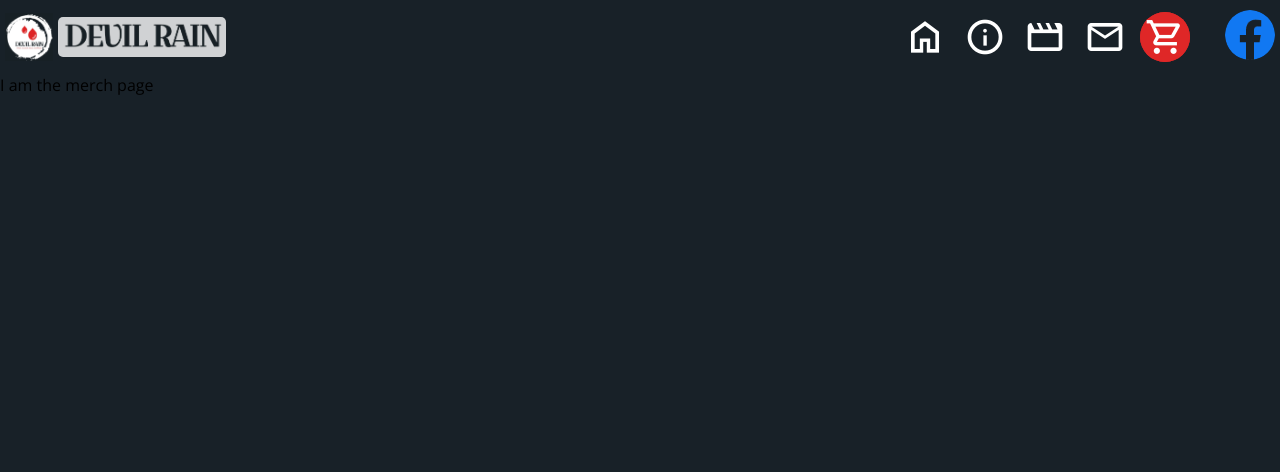
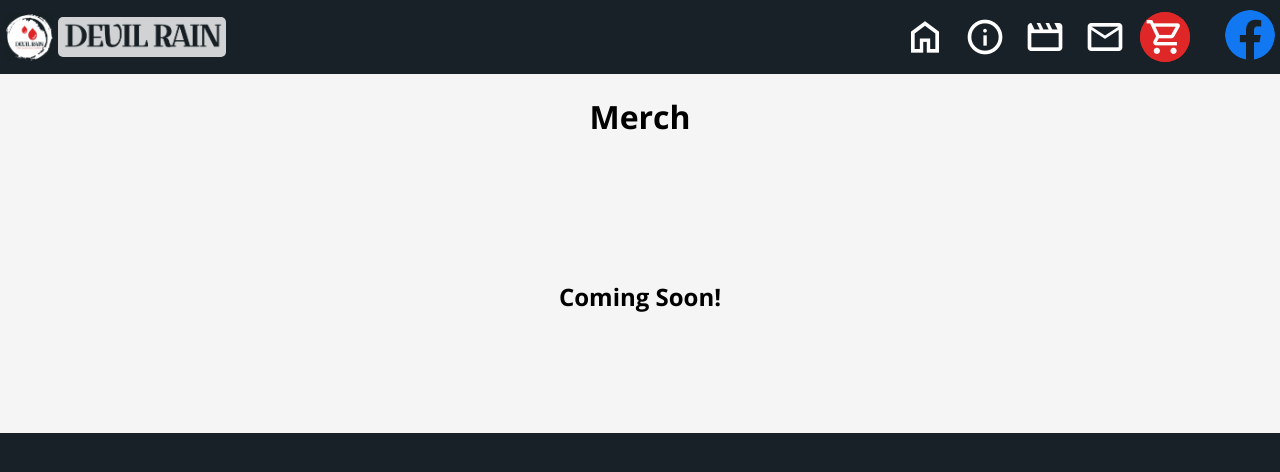
Before and after one commit to seanbelverstone/devil-rain, a React (Create React App) app: page /merch in a window 1280 px wide. Shown: the top 472 px of the page. Built offline with nearby package versions, Linux system fonts and the light colour scheme.

Commit message:
added coming soon to merchPage

```diff
--- a/src/pages/Merch.js
+++ b/src/pages/Merch.js
@@ -1,9 +1,11 @@
 import React from 'react';
+import './css/Merch.css';
 
 function Merch() {
 	return (
-		<div className="merchPage">
-			I am the merch page
+		<div className="page">
+			<h1 className="title">Merch</h1>
+			<h2 id="tempMessage">Coming Soon!</h2>
 		</div>
 	);
 }
--- /dev/null
+++ b/src/pages/css/Merch.css
@@ -0,0 +1,3 @@
+#tempMessage {
+	margin: 5em;
+}
```
